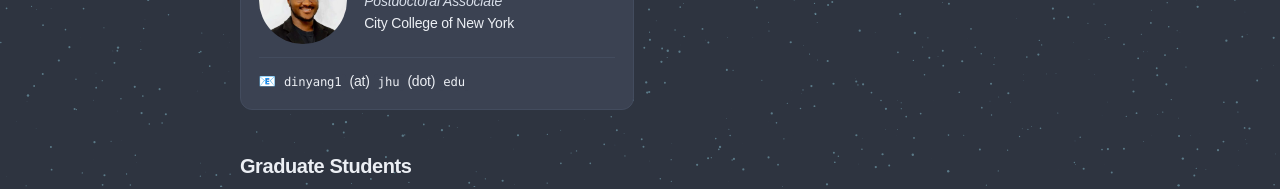
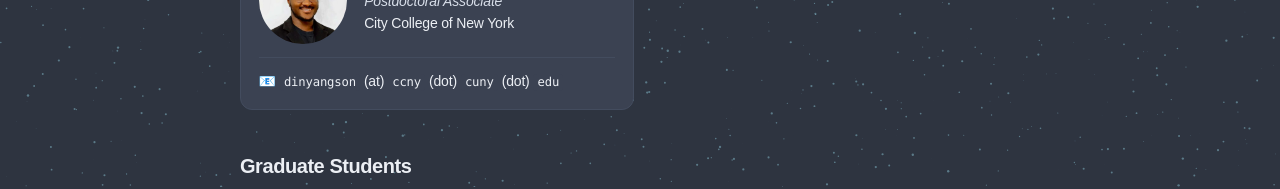
Before and after one commit to spacelab-ccny/spacelab-ccny.github.io, a plain HTML site: page people/index.html in a window 1280 px wide. Shown: the part 613-802 px from the top of the page. Drawn offline with Linux system fonts and the light colour scheme; a web font is replaced by a local one.

Commit message:
update david's email
Co-Authored-By: Claude Opus 5.5 <noreply@anthropic.com>

```diff
--- a/people/index.html
+++ b/people/index.html
@@ -58,7 +58,7 @@
                     <p class="role">Postdoctoral Associate</p>
                     <p>City College of New York</p>
                 </div>
-                <p class="email">📧&nbsp;<span><code>dinyang1</code> (at)</span> <span><code>jhu</code> (dot) <code>edu</code></span></p>
+                <p class="email">📧&nbsp;<span><code>dinyangson</code> (at)</span> <span><code>ccny</code> (dot) <code>cuny</code> (dot) <code>edu</code></span></p>
             </li>
         </ul>
 
```
